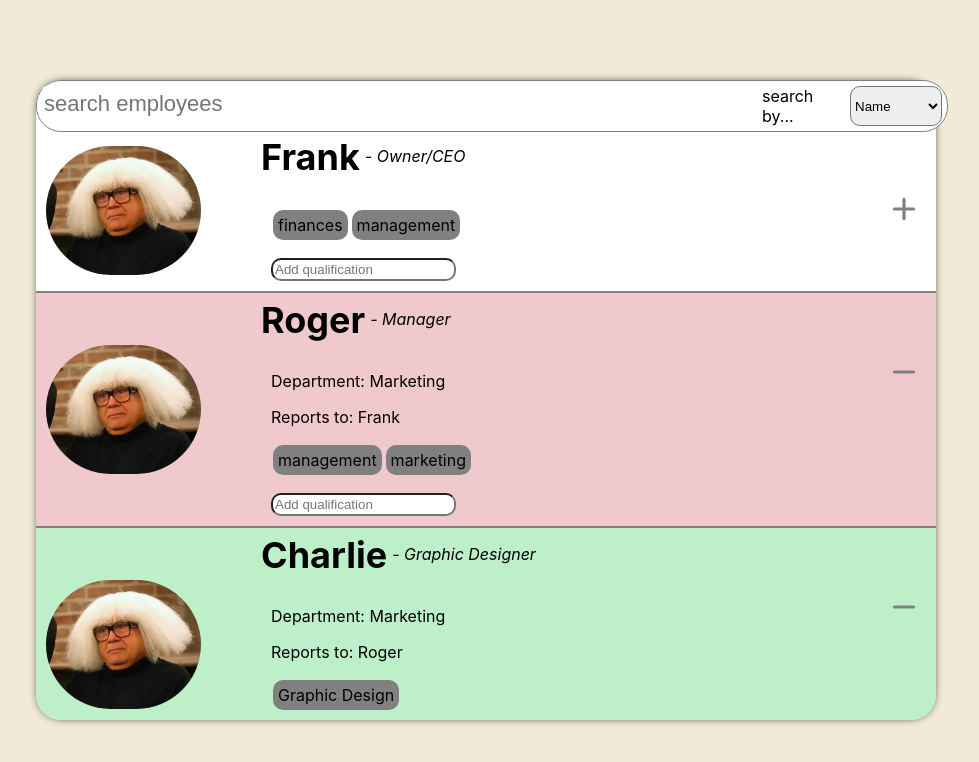
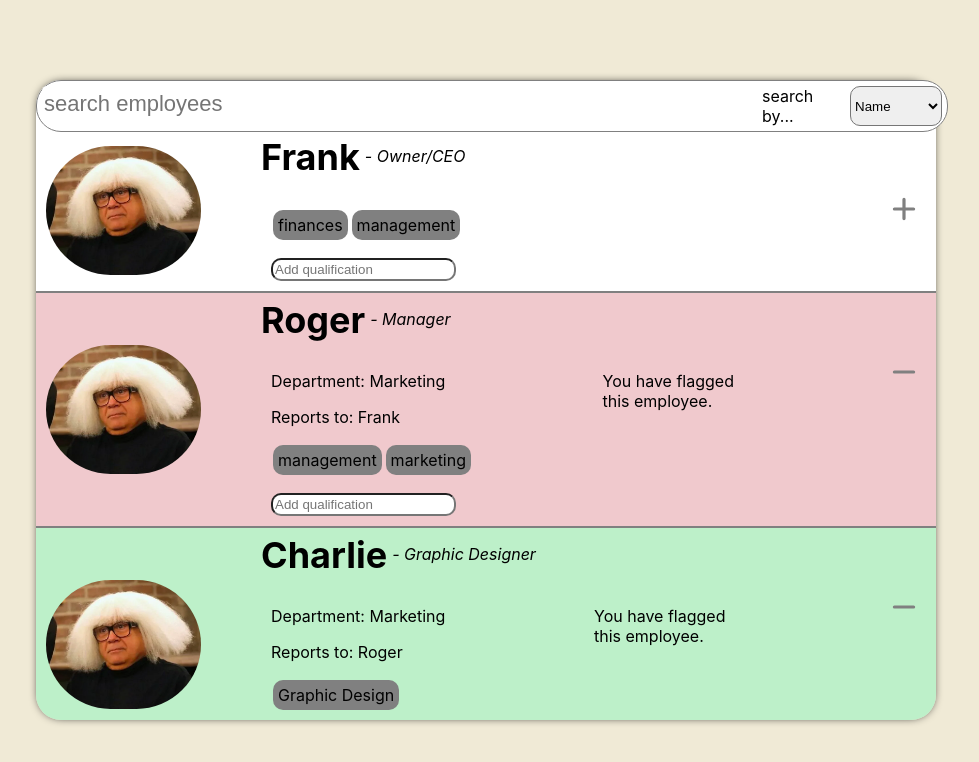
Before and after one commit to CD-Mackay/staffing-app, a React (Create React App) app: page / in a window 1280 px wide. Shown: the top 762 px of the page, without its empty margins (154-1133 px from the left). Built offline with nearby package versions, Linux system fonts and the light colour scheme.

Commit message:
add flag information component

```diff
--- a/src/components/StaffCard/StaffCard.js
+++ b/src/components/StaffCard/StaffCard.js
@@ -7,7 +7,7 @@ import StyledStaffCard from "./styledStaffCard";
 const StaffCard = ({ employee }) => {
   const { name, department, skills, id, flag, superior, title } = employee;
   const [employeeSkills, setEmployeeSkills] = useState(skills);
-  const [flagged, setFlagged] = useState(flag)
+  const [flagged, setFlagged] = useState(flag);
 
   const handleAddSkill = (input) => {
     let skillsArray = [...employeeSkills];
@@ -35,6 +35,11 @@ const StaffCard = ({ employee }) => {
           </ul>
           <CustomInput employeeId={id} onSubmit={handleAddSkill} />
         </div>
+        {flag && (
+          <div className="flag-info">
+            <p>You have flagged this employee.</p>
+          </div>
+        )}
         <div>
           <FlagButton flag={flagged} setFlag={setFlagged} />
         </div>
--- a/src/components/StaffCard/styledStaffCard.js
+++ b/src/components/StaffCard/styledStaffCard.js
@@ -1,7 +1,8 @@
 import styled from "styled-components";
 
 const StyledStaffCard = styled.div`
-background-color: ${props => props.flag === "green" ? "#BDF0C9" : props.flag === "red" ? "#F0C9CD" : ""};
+  background-color: ${(props) =>
+    props.flag === "green" ? "#BDF0C9" : props.flag === "red" ? "#F0C9CD" : ""};
   display: grid;
   grid-template-columns: 1fr 3fr;
   grid-template-rows: auto;
@@ -41,6 +42,8 @@ background-color: ${props => props.flag === "green" ? "#BDF0C9" : props.flag ===
     justify-content: space-between;
     padding: 10px;
     grid-area: info;
+    .flag-info {
+      max-width: 150px;
     }
     ul {
       list-style-type: none;
@@ -51,6 +54,7 @@ background-color: ${props => props.flag === "green" ? "#BDF0C9" : props.flag ===
         margin: 2px;
         padding: 5px;
         border-radius: 10px;
+      }
     }
   }
 
```
Lines whose indentation alone changed are shown as unchanged.
